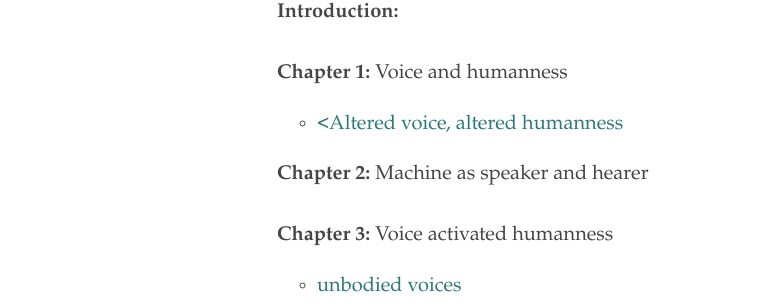
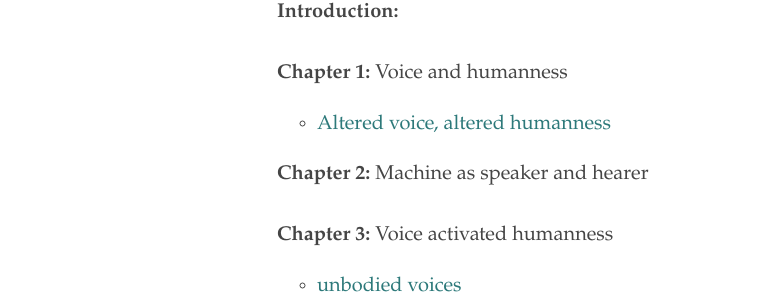
Before and after one commit to ylimem/ed, a Jekyll site: the page built from _texts/voicedbodies.md, in a window 1280 px wide. Shown: the part 265-569 px from the top of the page, without its empty margins (3-762 px from the left). Built offline with Jekyll 4.4.1, drawn with Linux system fonts in a browser that asks for light colours.

```diff
--- a/_texts/voicedbodies.md
+++ b/_texts/voicedbodies.md
@@ -8,7 +8,7 @@ source: notes
 <br>
 <br>
 **Chapter 1:** Voice and humanness <br>
-  - <a href="https://ojs.scholarsportal.info/ontariotechu/index.php/id/article/view/290"><Altered voice, altered humanness</a>
+  - <a href="https://ojs.scholarsportal.info/ontariotechu/index.php/id/article/view/290">Altered voice, altered humanness</a>
 
 **Chapter 2:** Machine as speaker and hearer
   <br>
```
